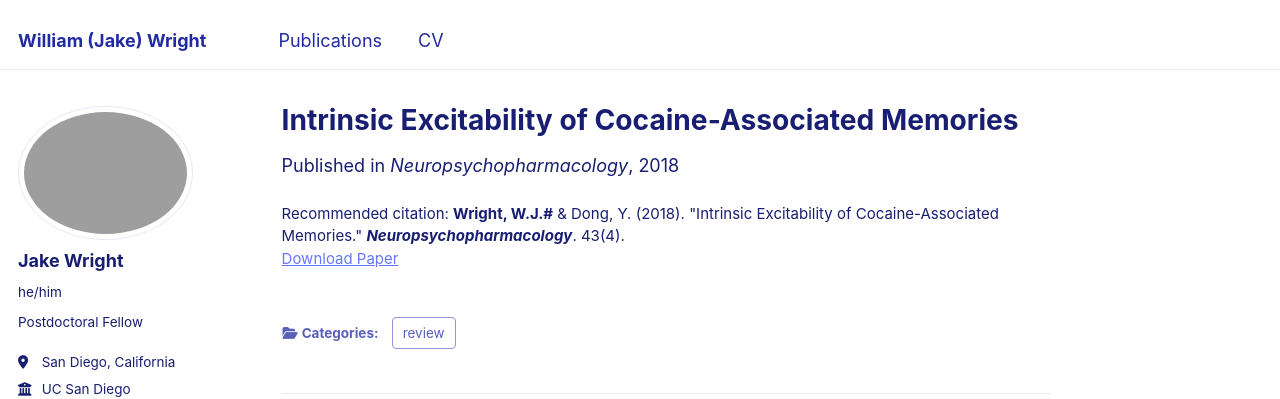
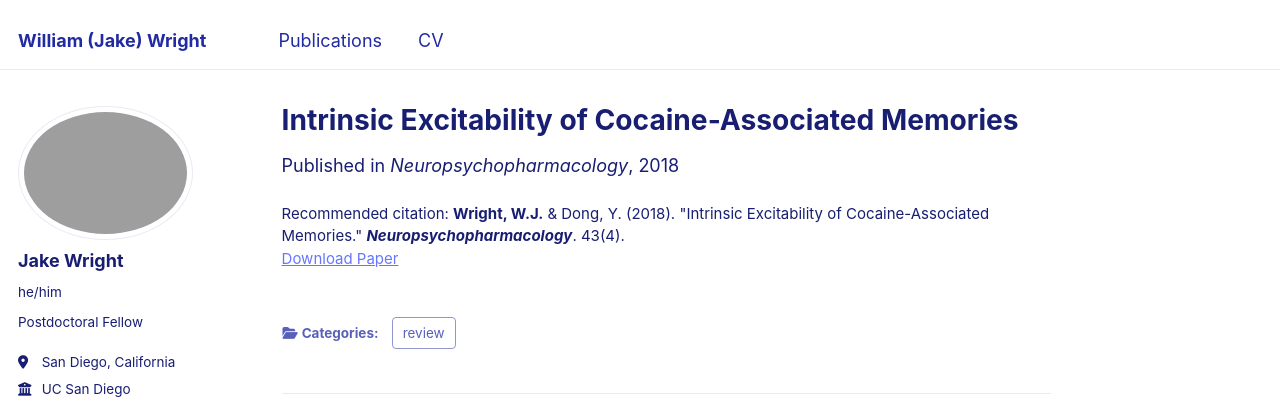
Before and after one commit to wjakewright/wjakewright.github.io, a Jekyll site: the page built from _publications/Wright_et_al_2018_Neuropsychopharm.md, in a window 1280 px wide and 994 px high. Shown: the top 399 px of the window. Built offline with Jekyll 4.4.1, drawn with Linux system fonts in a browser that asks for light colours; some web fonts are replaced.

```diff
--- a/_publications/Wright_et_al_2018_Neuropsychopharm.md
+++ b/_publications/Wright_et_al_2018_Neuropsychopharm.md
@@ -7,5 +7,5 @@ excerpt: 'Commentary'
 date: 2018-06-20
 venue: 'Neuropsychopharmacology'
 paperurl: 'https://www.nature.com/articles/npp2017127'
-citation: '<b>Wright, W.J.#</b> & Dong, Y. (2018). &quot;Intrinsic Excitability of Cocaine-Associated Memories.&quot; <b><i>Neuropsychopharmacology</i></b>. 43(4).'
+citation: '<b>Wright, W.J.</b> & Dong, Y. (2018). &quot;Intrinsic Excitability of Cocaine-Associated Memories.&quot; <b><i>Neuropsychopharmacology</i></b>. 43(4).'
 ---
```
